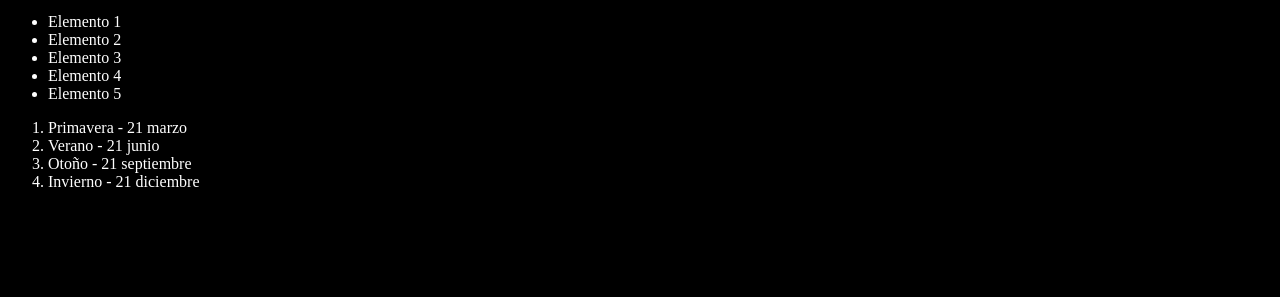
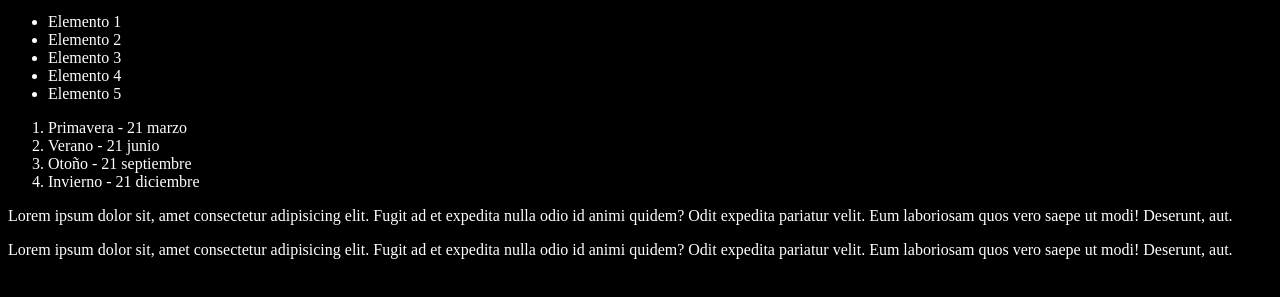
Before and after one commit to josemiguel2418/git-practice, a plain HTML site: page index.html in a window 1280 px wide. Shown: the part 101-398 px from the top of the page. Drawn offline with Linux system fonts and the light colour scheme.

Commit message:
Agregando dos párrafos

```diff
--- a/index.html
+++ b/index.html
@@ -22,6 +22,8 @@
         <li>Otoño - 21 septiembre</li>
         <li>Invierno - 21 diciembre</li>
     </ol>
+    <p>Lorem ipsum dolor sit, amet consectetur adipisicing elit. Fugit ad et expedita nulla odio id animi quidem? Odit expedita pariatur velit. Eum laboriosam quos vero saepe ut modi! Deserunt, aut.</p>
+    <p>Lorem ipsum dolor sit, amet consectetur adipisicing elit. Fugit ad et expedita nulla odio id animi quidem? Odit expedita pariatur velit. Eum laboriosam quos vero saepe ut modi! Deserunt, aut.</p>
     <script src="index.js"></script>
 </body>
 </html>
```
